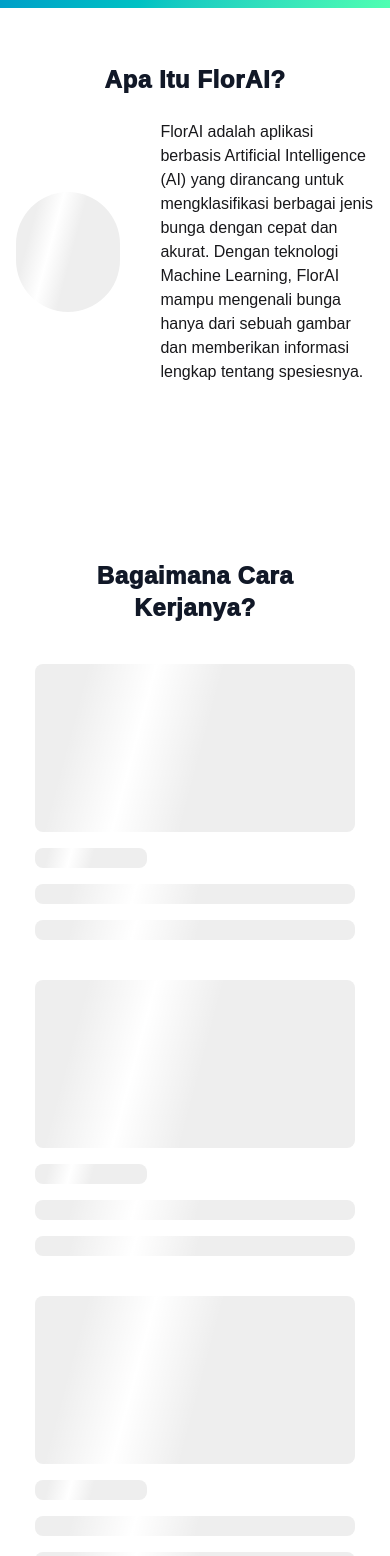
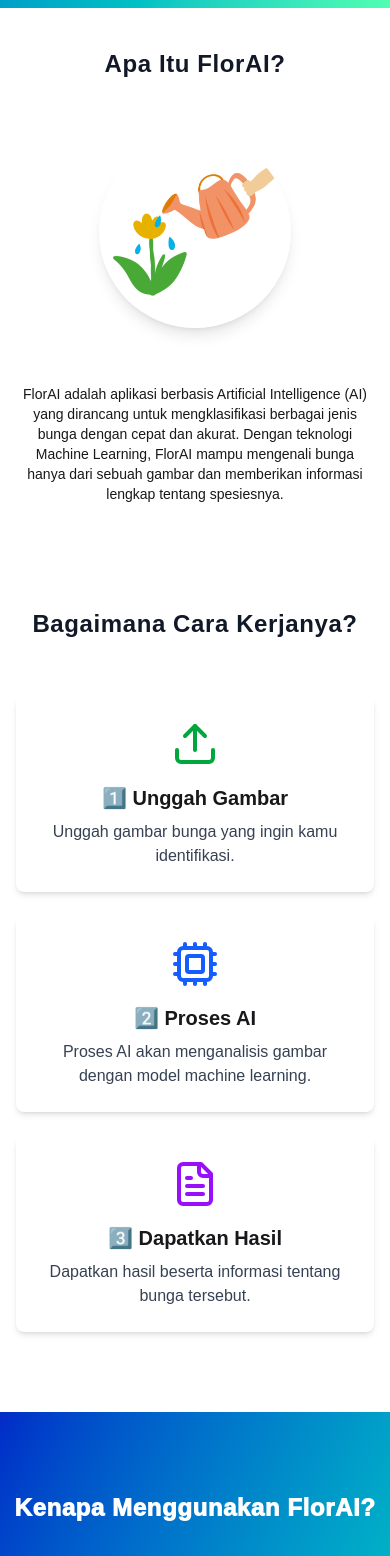
Before and after one commit to Ar-Syhptra/Flower-Classification-Website, a React (Vite) app in the folder src/client/: page / in a window 390 px wide. Shown: the part 900-2456 px from the top of the page. Built offline with nearby package versions, Linux system fonts and the light colour scheme.

Commit message:
feat: menambahkan gambar dan memperbaiki responsivitas bagian DemoSection serta HowItWorks

```diff
--- a/src/client/package.json
+++ b/src/client/package.json
@@ -10,6 +10,7 @@
     "preview": "vite preview"
   },
   "dependencies": {
+    "lucide-react": "^0.483.0",
     "react": "^19.0.0",
     "react-dom": "^19.0.0",
     "react-router-dom": "^7.3.0"
--- a/src/client/src/components/Main/DemoSection.jsx
+++ b/src/client/src/components/Main/DemoSection.jsx
@@ -1,17 +1,24 @@
 import React from "react";
+import DemoImage from "../../assets/img/florai-demo.png"; // Import gambar
 
 function DemoSection() {
   return (
-    <div className="min-h-80 flex flex-col md:grid-cols-1 lg:grid-cols-1 gap-6 p-4 ">
-      <div className="pt-10 bg-base-100">
-        <h2 className="text-2xl md:text-2xl lg:text-3xl font-[1000] text-center text-base-900 tracking-wide">
+    <div className="min-h-80 flex flex-col gap-6 p-4 py-10">
+      <div className="bg-base-100">
+        <h2 className="text-2xl md:text-3xl lg:text-4xl font-bold text-center text-base-900 tracking-wide mb-8">
           Apa Itu FlorAI?
         </h2>
       </div>
 
-      <div className="flex flex-row justify-center items-center gap-10">
-        <div className="skeleton w-5xl h-30 rounded-full md:w-2xl md:h-54 lg:w-80 lg:h-80"></div>
-        <p className="max-w-xl text-md md:text-md lg:text-xl">
+      <div className="flex flex-col md:flex-row justify-center items-center gap-8 md:gap-10">
+        {/* Gambar bulat dengan 'rounded-full' */}
+        <img
+          src={DemoImage}
+          alt="FlorAI Demo"
+          className="w-48 h-48 md:w-60 md:h-60 lg:w-80 lg:h-80 rounded-full shadow-lg object-cover mb-6 md:mb-0"
+        />
+        <div className="max-w-xl">
+          <p className="text-sm md:text-base lg:text-lg text-center md:text-left">
             FlorAI adalah aplikasi berbasis Artificial Intelligence (AI) yang
             dirancang untuk mengklasifikasi berbagai jenis bunga dengan cepat dan
             akurat. Dengan teknologi Machine Learning, FlorAI mampu mengenali
@@ -20,6 +27,7 @@
           </p>
         </div>
       </div>
+    </div>
   );
 }
 
--- a/src/client/src/components/Main/HowItWorks.jsx
+++ b/src/client/src/components/Main/HowItWorks.jsx
@@ -1,34 +1,50 @@
+import React from "react";
+import { Upload, Cpu, FileText } from "lucide-react"; // Menggunakan ikon dari lucide-react
+
 function HowItWorks() {
+  const steps = [
+    {
+      icon: <Upload className="w-12 h-12 mb-4 text-green-600" />,
+      number: "1️⃣",
+      title: "Unggah Gambar",
+      description: "Unggah gambar bunga yang ingin kamu identifikasi."
+    },
+    {
+      icon: <Cpu className="w-12 h-12 mb-4 text-blue-600" />,
+      number: "2️⃣",
+      title: "Proses AI",
+      description: "Proses AI akan menganalisis gambar dengan model machine learning."
+    },
+    {
+      icon: <FileText className="w-12 h-12 mb-4 text-purple-600" />,
+      number: "3️⃣",
+      title: "Dapatkan Hasil",
+      description: "Dapatkan hasil beserta informasi tentang bunga tersebut."
+    }
+  ];
+
   return (
-    <div className="items-center py-30">
+    <div className="items-center py-10 md:py-16 lg:py-20">
       {/* Title */}
-      <div className="p-10 bg-base-100">
-        <h2 className="text-2xl md:text-2xl lg:text-3xl font-[1000] tracking-wide text-center text-base-900">
+      <div className="p-6 md:p-8 lg:p-10 bg-base-100">
+        <h2 className="text-2xl md:text-2xl lg:text-3xl font-bold tracking-wide text-center text-base-900 mb-8">
           Bagaimana Cara Kerjanya?
         </h2>
       </div>
 
-      <div className="flex flex-row justify-center items-center px-10 md:px-15 lg:px-20 pb-10 overflow-auto">
+      <div className="flex justify-center items-center px-4 md:px-10 lg:px-20 pb-10 overflow-x-auto">
         {/* Cards */}
-        <div className="flex flex-col md:flex-row lg:flex-row gap-10">
-          <div className="flex w-80 flex-col gap-4">
-            <div className="skeleton h-42 w-full"></div>
-            <div className="skeleton h-5 w-28"></div>
-            <div className="skeleton h-5 w-full"></div>
-            <div className="skeleton h-5 w-full"></div>
-          </div>
-          <div className="flex w-80 flex-col gap-4">
-            <div className="skeleton h-42 w-full"></div>
-            <div className="skeleton h-5 w-28"></div>
-            <div className="skeleton h-5 w-full"></div>
-            <div className="skeleton h-5 w-full"></div>
-          </div>
-          <div className="flex w-80 flex-col gap-4">
-            <div className="skeleton h-42 w-full"></div>
-            <div className="skeleton h-5 w-28"></div>
-            <div className="skeleton h-5 w-full"></div>
-            <div className="skeleton h-5 w-full"></div>
-          </div>
+        <div className="flex flex-col md:flex-row lg:flex-row gap-6 md:gap-8 lg:gap-10">
+          {steps.map((step, index) => (
+            <div
+              key={index}
+              className="flex flex-col items-center p-6 w-full md:w-80 bg-white rounded-lg shadow-md hover:shadow-lg transition-shadow duration-300"
+            >
+              {step.icon}
+              <div className="text-xl font-bold mb-2">{step.number} {step.title}</div>
+              <p className="text-center text-gray-700">{step.description}</p>
+            </div>
+          ))}
         </div>
       </div>
     </div>
```
Also changed, not shown: src/client/src/assets/img/florai-demo.png (added), 1 other file (tests, documents, lock files or other folders). Lines whose indentation alone changed are shown as unchanged.
